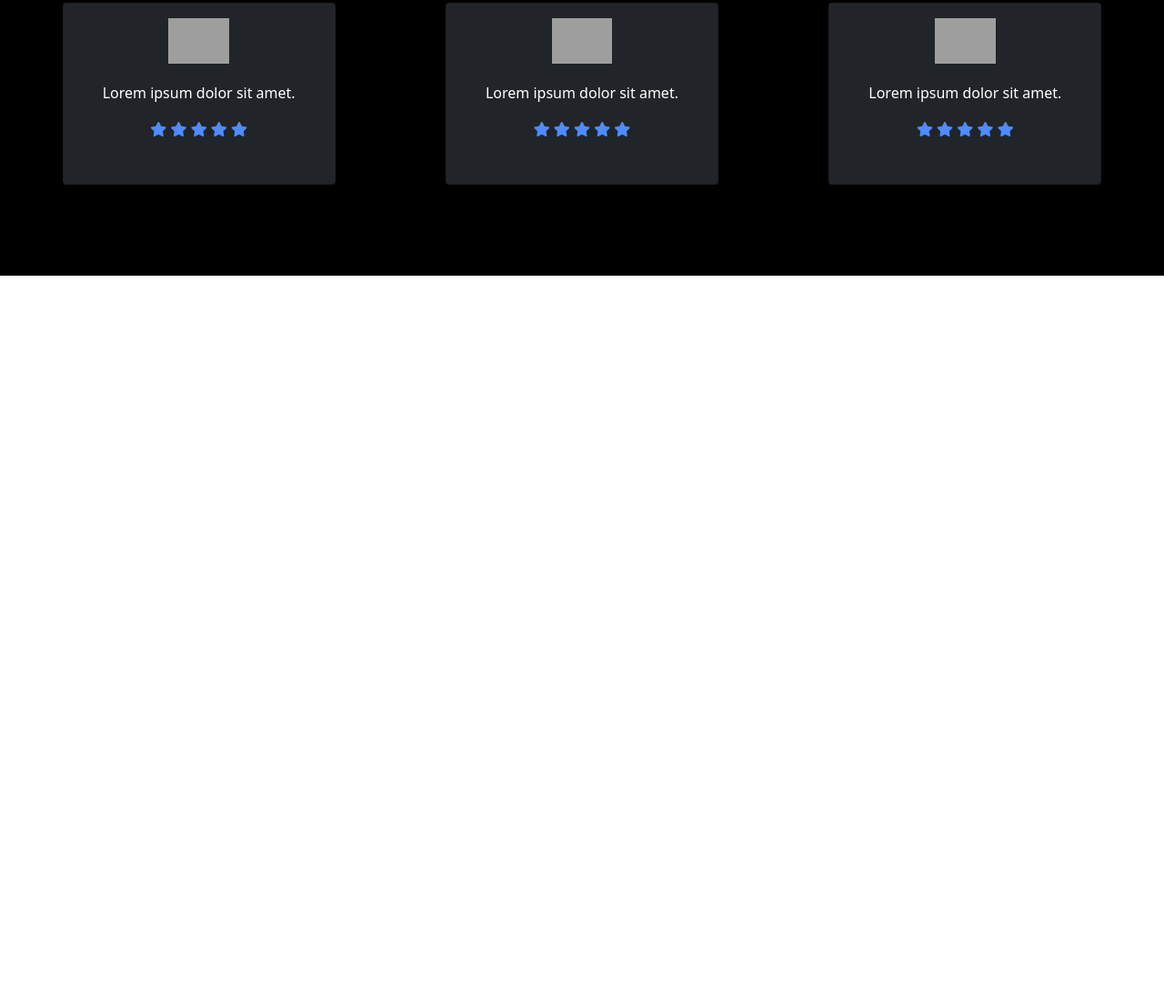
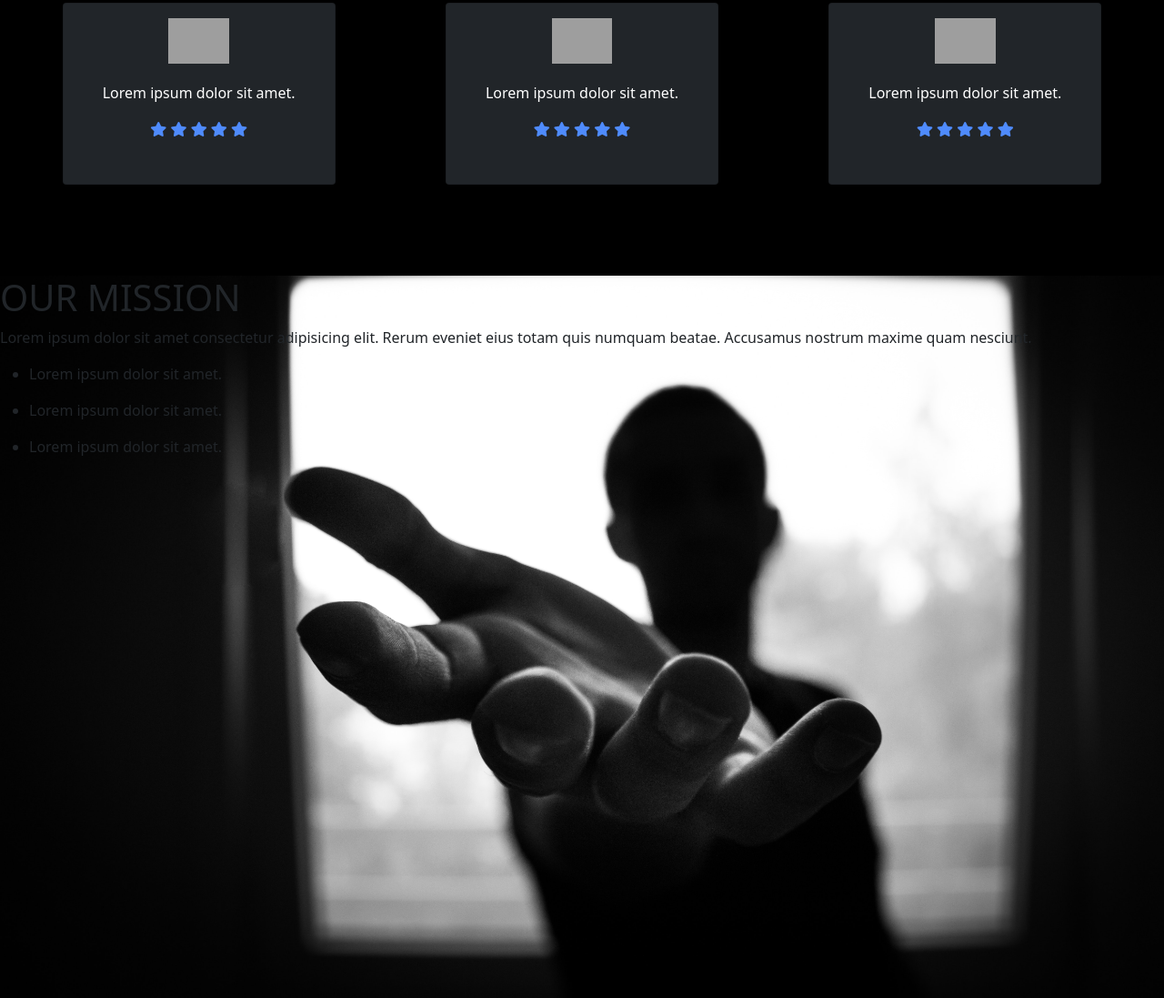
Before and after one commit to fabriciocunhauk/bootstrap-page, a plain HTML site: page index.html in a window 1280 px wide. Shown: the part 817-1914 px from the top of the page at 91% size. Before the commit the page ends 1120 px from the top, so only its background shows below. Drawn offline with nearby package versions, Linux system fonts and the light colour scheme; grey boxes are pictures that could not be loaded.

Commit message:
styling section 3

```diff
--- a/assets/styles/style.css
+++ b/assets/styles/style.css
@@ -9,6 +9,10 @@
     background-repeat: no-repeat;
     background-size: cover;
     height: 100vh;
+}
+
+.navbar-brand img {
+    height: 50px;
 }
 
 .title-content {
@@ -54,3 +58,10 @@
 .card-body i {
     color: #4F8BFC;
 }
+
+.section3 {
+    background-image: url('../images/pexels-lalesh-aldarwish-167964.jpg');
+    background-repeat: no-repeat;
+    background-size: cover;
+    height: 100vh;
+}
--- a/index.html
+++ b/index.html
@@ -17,7 +17,9 @@
     <section class="section1">
         <nav class="navbar navbar-expand-lg navbar-dark bg-dark">
             <div class="container-fluid">
-                <a class="navbar-brand" href="#">Brand</a>
+                <a class="navbar-brand" href="/"> <img
+                        src="https://fontmeme.com/permalink/210411/b86a43e7747e04560347b21f1e313e06.png"
+                        alt="charity"></a>
                 <ul class="nav">
                     <li class="nav-item">
                         <a class="nav-link active" aria-current="page" href="#">Active</a>
@@ -86,6 +88,24 @@
             </div>
         </div>
     </section>
+    <section class="section3">
+        <article>
+            <h1>OUR MISSION</h1>
+            <p>Lorem ipsum dolor sit amet consectetur adipisicing elit. Rerum eveniet eius totam quis numquam beatae.
+                Accusamus nostrum maxime quam nesciunt.</p>
+            <ul>
+                <li>
+                    <p>Lorem ipsum dolor sit amet.</p>
+                </li>
+                <li>
+                    <p>Lorem ipsum dolor sit amet.</p>
+                </li>
+                <li>
+                    <p>Lorem ipsum dolor sit amet.</p>
+                </li>
+            </ul>
+        </article>
+    </section>
     <script src="./assets/scripts/index.js"></script>
     <script src="https://cdn.jsdelivr.net/npm/bootstrap@5.0.0-beta3/dist/js/bootstrap.bundle.min.js"
         integrity="sha384-JEW9xMcG8R+pH31jmWH6WWP0WintQrMb4s7ZOdauHnUtxwoG2vI5DkLtS3qm9Ekf"
```
Also changed, not shown: assets/images/pexels-lalesh-aldarwish-167964.jpg (added).
